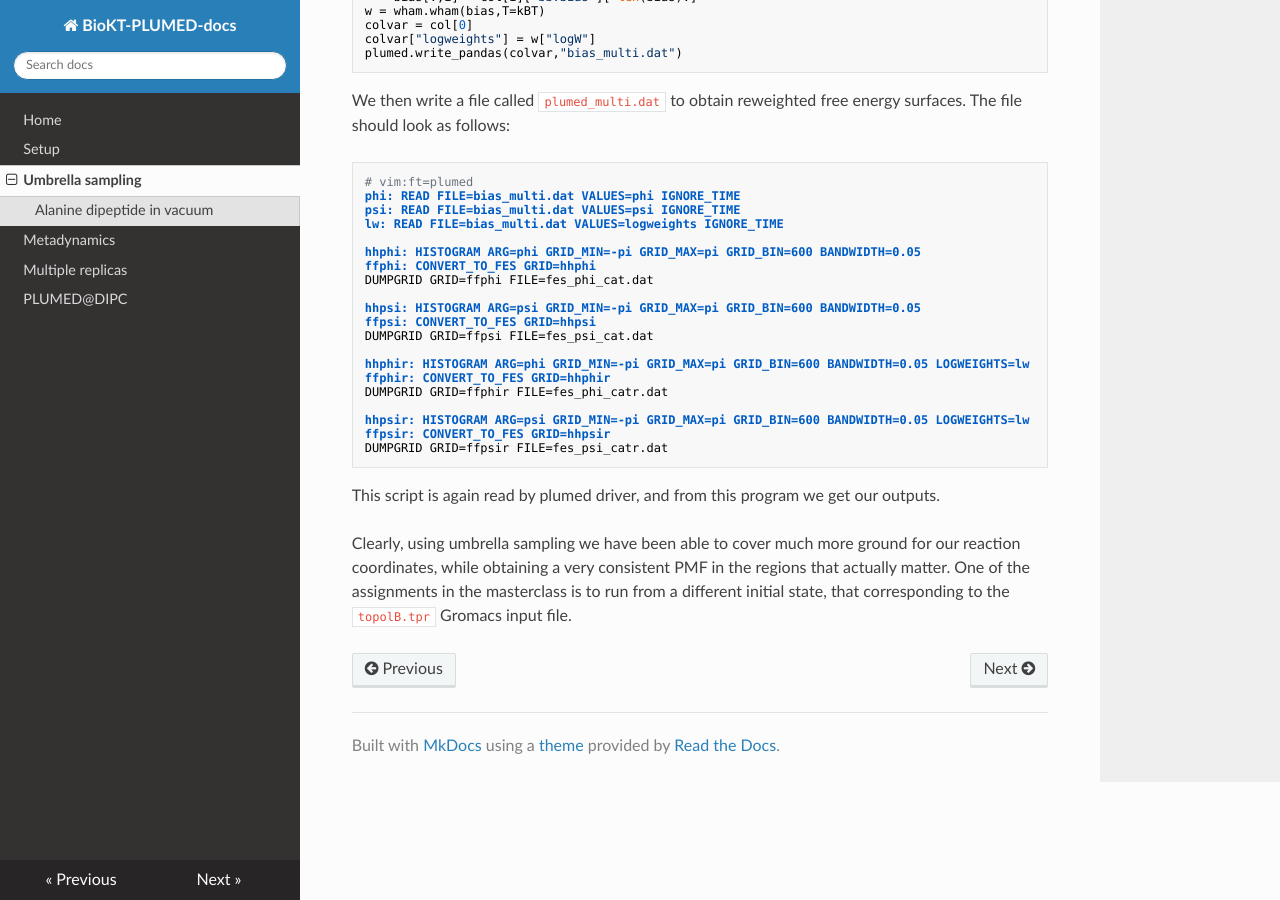
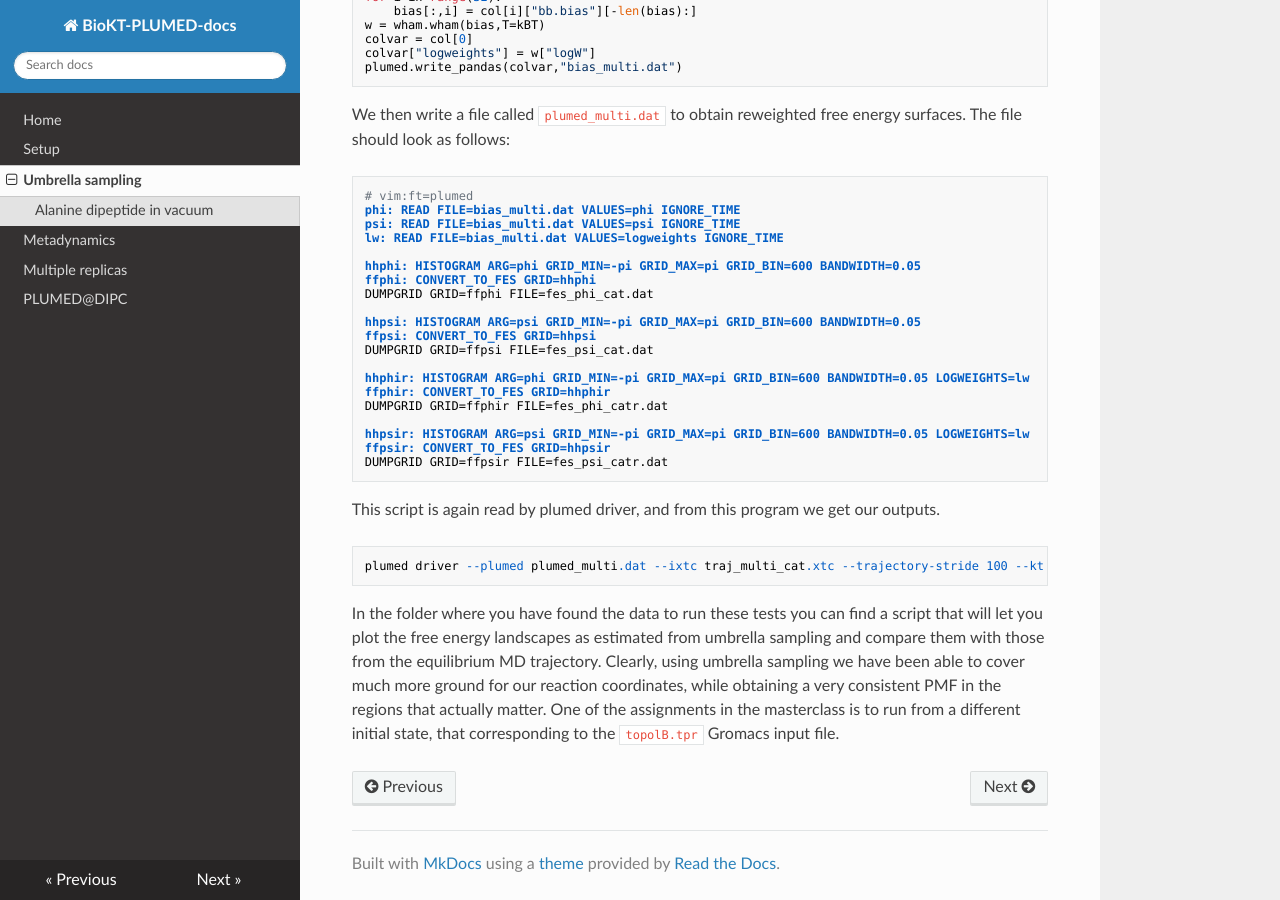
Before and after one commit to BioKT/PLUMED-docs, an MkDocs documentation site: the page built from docs/umbrella.md, in a window 1280 px wide and 900 px high, scrolled down 2119 px. Built offline with MkDocs 1.6.1, drawn with Linux system fonts in a browser that asks for light colours; nearby versions of some CDN libraries; formulas are drawn with MathJax 3; some of the changed lines change nothing that is shown; some of the changed text lies outside the part shown.

Commit message:
adds what was missing from the umbrella example

```diff
--- a/docs/umbrella.md
+++ b/docs/umbrella.md
@@ -10,12 +10,13 @@
 It should contain the following files
 
     $ ls data/umbrella/
-        reference.pdb topolA.tpr    topolB.tpr
+        ala_dipeptide_analysis.ipynb topolA.tpr                   wham.py
+        reference.pdb                topolB.tpr
 
 Using the typical Gromacs syntax, you could use these `tpr` files
 to run MD simulations using
 
-    $ gmx mdrun -plumed plumed.dat -s topolA.tpr -nsteps 200000 -x traj_unbiased.xtc
+    $ gmx mdrun -s topolA.tpr -nsteps 200000 -x traj_unbiased.xtc
 
 This will result in an unbiased simulation trajectory of the
 alanine dipeptide.
@@ -146,6 +147,8 @@
 
 This script is again read by plumed driver, and from this program we get our outputs.
 
+	plumed driver --plumed plumed_multi.dat --ixtc traj_multi_cat.xtc --trajectory-stride 100 --kt 2.4943387854
 
+In the folder where you have found the data to run these tests you can find a script that will let you plot the free energy landscapes as estimated from umbrella sampling and compare them with those from the equilibrium MD trajectory.
 Clearly, using umbrella sampling we have been able to cover much more ground for our reaction coordinates, while obtaining a very consistent PMF in the regions that actually matter.
 One of the assignments in the masterclass is to run from a different initial state, that corresponding to the `topolB.tpr` Gromacs input file.
```
